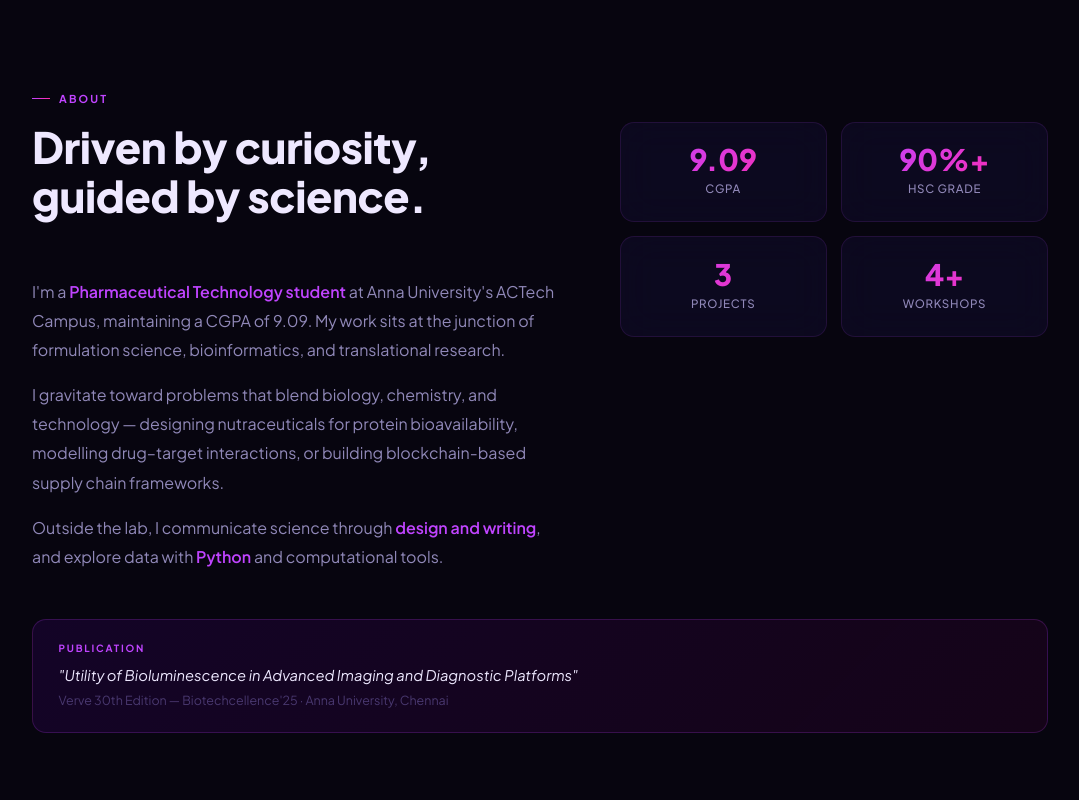
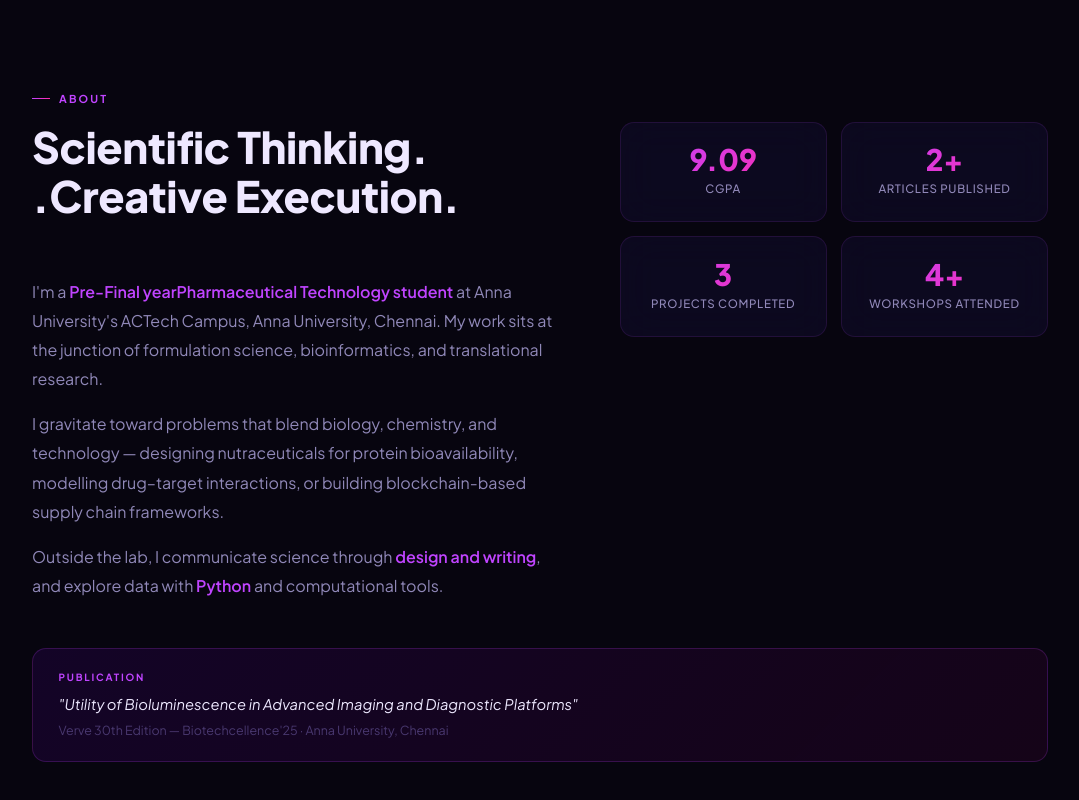
Before and after one commit to Hemachanthiran/Academic-Portfolio, a React (Vite) app: page / in a window 1280 px wide. Shown: the part 830-1630 px from the top of the page, without its empty margins (100-1179 px from the left). Built offline with nearby package versions, Linux system fonts and the light colour scheme.

Commit message:
Updated About Section

```diff
--- a/src/components/About.jsx
+++ b/src/components/About.jsx
@@ -2,9 +2,9 @@ import { useEffect, useRef } from 'react'
 
 const STATS = [
   { n: '9.09', l: 'CGPA' },
-  { n: '90%+', l: 'HSC Grade' },
-  { n: '3', l: 'Projects' },
-  { n: '4+', l: 'Workshops' },
+  { n: '2+', l: 'Articles Published' },
+  { n: '3', l: 'Projects Completed' },
+  { n: '4+', l: 'Workshops Attended' },
 ]
 
 export default function About() {
@@ -27,12 +27,12 @@ export default function About() {
         <div className="about-grid">
           <div>
             <h2 className="section-title reveal reveal-delay-1">
-              Driven by curiosity,<br />guided by science.
+              Scientific Thinking.<br />.Creative Execution.
             </h2>
             <div className="about-text reveal reveal-delay-2">
               <p>
-                I'm a <strong>Pharmaceutical Technology student</strong> at Anna University's
-                ACTech Campus, maintaining a CGPA of 9.09. My work sits at the junction of
+                I'm a <strong>Pre-Final yearPharmaceutical Technology student</strong> at Anna University's
+                ACTech Campus, Anna University, Chennai. My work sits at the junction of
                 formulation science, bioinformatics, and translational research.
               </p>
               <p>
```
